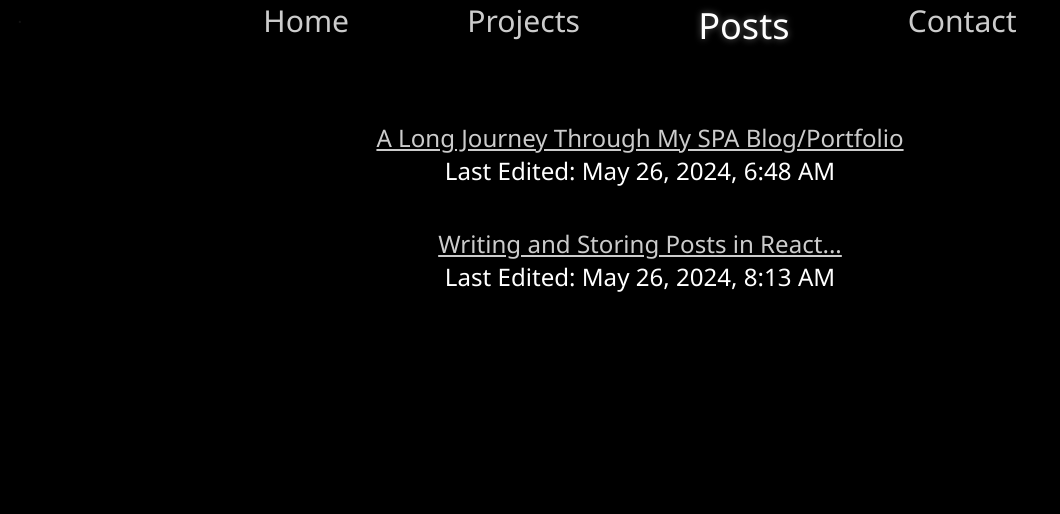
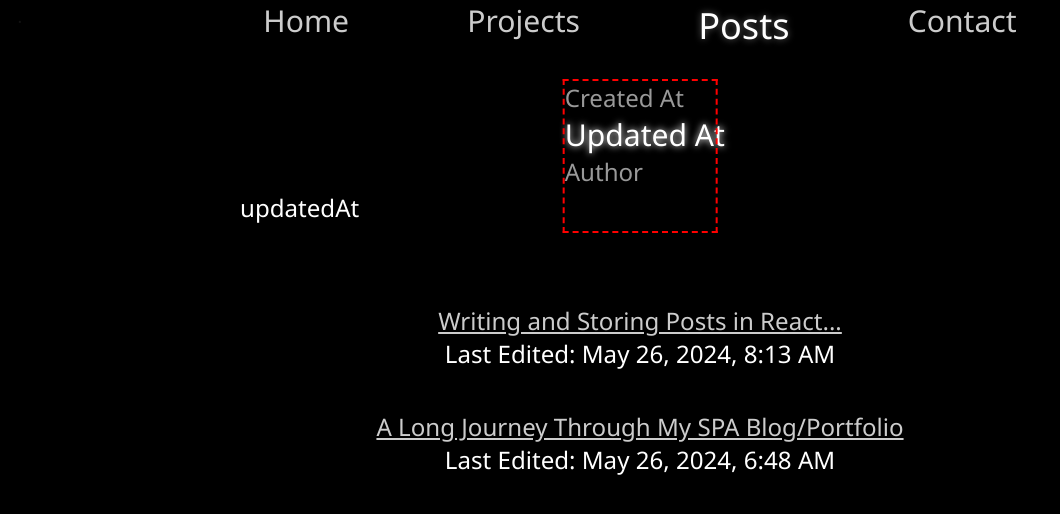
Before and after one commit to moefingers/moefingers.github.io, a React (Vite) app: page /#/Posts in a window 1280 px wide. Shown: the top 514 px of the page, without its empty margins (0-1060 px from the left). Built offline with nearby package versions, Linux system fonts and the light colour scheme.

Commit message:
began on spinner for filter or sort on post page

```diff
--- a/src/assets/data/posts.json
+++ b/src/assets/data/posts.json
@@ -6,7 +6,7 @@
             "path": "portfolio",
 
             "title": "A Long Journey Through My SPA Blog/Portfolio",
-            "author": "Mohammad Zuiter",
+            "author": "aohammad Zuiter",
             "createdAt": "2024-05-26T01:00:00Z",
             "updatedAt": "2024-05-26T06:48:05.046Z",
             "reactElementContent": {
--- /dev/null
+++ b/src/assets/styles/mouse-over-spinner.css
@@ -0,0 +1,32 @@
+div.mouse-over-spinner-container {
+    outline: dashed red 2px;
+    width: calc(var(--general-size-factor-px) * 100);
+    height: calc(var(--general-size-factor-px) * 100);
+    position: relative;
+    left: 50%;
+    top: 5%;
+    transform: translate(-50%, 0%);
+}
+
+
+div.mouse-over-spinner-item {
+    font-size: calc( var(--font-size-factor-px) * 18 );
+    text-wrap: nowrap;
+}
+
+div.mouse-over-spinner-item.clickable {
+    cursor: pointer;
+    opacity: 0.6;
+}
+
+div.mouse-over-spinner-item.clickable:hover {
+    text-shadow: var(--text-shadow-primary);
+    font-size: calc( var(--font-size-factor-px) * 20 );
+    opacity: .9
+}
+
+div.mouse-over-spinner-item.selected.clickable {
+    text-shadow: var(--text-shadow-primary);
+    font-size: calc( var(--font-size-factor-px) * 20 );
+    opacity: 1
+}
--- /dev/null
+++ b/src/components/MouseOverSpinner.jsx
@@ -0,0 +1,48 @@
+import { useEffect, useRef } from "react"
+import "../assets/styles/mouse-over-spinner.css"
+
+/*
+usage:
+textArray = [text, items, to, be, spun]
+state = state to be updated by clicking items, if state is specified, may be an array or string
+setState = function to update state
+stateIsArrayOrString = "string" or "array"
+
+
+This component will make a spinner of text that will look different if state is specified or not.
+Not specifying a state will cause the program to assume the items are not clickable and they will appear static on hover,
+and nothing will happen if you click them.
+
+However, specifying a state, setState, and stateType (stateIsArrayOrString) will make the items clickable, and animate on hover.
+*/
+
+export default function MouseOverSpinner({textArray, state=false, setState=false, stateIsArrayOrString=null}) {
+
+    const spinnerRefElement = useRef(null)
+    useEffect(() => {
+
+    }, [])
+
+    return (
+        <div className="mouse-over-spinner-container">
+            <div className="mouse-over-spinner" ref={spinnerRefElement}>
+                {textArray.map((text, index) =>
+                    <div
+                        className={`mouse-over-spinner-item ${state?"clickable":""}
+                        ${stateIsArrayOrString === "string" ? (state === Object.values(text)[0] ? "selected" : "") : ""}
+                        ${stateIsArrayOrString === "array" ? (state.includes(Object.values(text)[0]) ? "selected" : "") : ""}
+                        `} key={index}
+                        onClick={
+                            stateIsArrayOrString === "string" ? (() => setState(Object.values(text)[0]))
+                            : stateIsArrayOrString === "array" ? (() =>
+                                setState(state.includes(Object.values(text)[0])
+                                    ? state.filter((item) => item !== Object.values(text)[0])
+                                    : [...state, Object.values(text)[0]]))
+                            : null
+                        }
+                    >{Object.keys(text)}</div>
+                )}
+            </div>
+        </div>
+    )
+}
--- a/src/pages/HTMLtoJSON.jsx
+++ b/src/pages/HTMLtoJSON.jsx
@@ -2,6 +2,8 @@ import { useRef } from 'react'
 import "../assets/styles/dev.css"
 import SyntaxHighlighter from 'react-syntax-highlighter';
 import { xt256 } from 'react-syntax-highlighter/dist/esm/styles/hljs';
+
+
 
 export default function HTMLtoJSON() {
 
@@ -72,7 +74,13 @@ export default function HTMLtoJSON() {
         const now = new Date();
         const ISOtime = now.toISOString();
         console.log(ISOtime)
+
         dateArea.current.value = ISOtime
+
+
+        const dateMStest = Date.now("2024-05-26T20:29:30.060Z").toString();;
+        const ms = dateMStest
+        console.log(ms)
     }
 
     return (
--- a/src/pages/PostIndex.jsx
+++ b/src/pages/PostIndex.jsx
@@ -1,18 +1,38 @@
+import { useState, useEffect } from 'react'
+
 import {posts} from '../assets/data/posts.json'
 
 import { Link } from 'react-router-dom'
+
+import MouseOverSpinner from '../components/MouseOverSpinner'
 import {toUserTime} from '../App'
 
 import '../assets/styles/post-index.css'
 
 
 export default function PostIndex() {
+    const [sortedPosts, setSortedPosts] = useState([])
+    const [sortBy, setSortBy] = useState('updatedAt')
 
+    useEffect(() => {
+        console.log(sortBy)
+        if (sortBy === 'author') {
+            const sortedPosts = [...posts].sort((a, b) => a[sortBy].localeCompare(b[sortBy], undefined, { sensitivity: 'base' }));
+            setSortedPosts(sortedPosts);
+        }
+
+        if(sortBy === 'createdAt' || sortBy === 'updatedAt'){
+            setSortedPosts(posts.sort((a, b) => new Date(b[sortBy]) - new Date(a[sortBy])))
+        }
+
+    }, [null, sortBy])
 
     return (
         <div className="post-index-page-container">
+            <MouseOverSpinner textArray={[{"Created At": "createdAt"},{"Updated At": "updatedAt"}, {"Author": "author"}]} state={sortBy} setState={setSortBy} stateIsArrayOrString="string"/>
+            <div>{sortBy.toString()}</div>
             <ul>
-                {posts.filter(({ hide }) => !hide).map((post, index) =>
+                {sortedPosts.filter(({ hide }) => !hide).map((post, index) =>
                     <li key={index}>
                         <Link to={post.path}>{post.title}</Link>
                         <p>Last Edited: {toUserTime(post.updatedAt)}</p>
```
